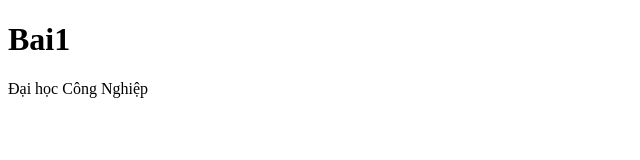
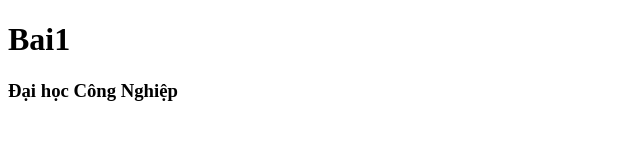
Before and after one commit to caaxinh/19506721-NguyenVanPhuoc, a plain HTML site: page Bai1.html in a window 1280 px wide. Shown: the whole page, without its empty margins (0-640 px from the left). Drawn offline with Linux system fonts and the light colour scheme.

Commit message:
Update Bai1.html

```diff
--- a/Bai1.html
+++ b/Bai1.html
@@ -8,6 +8,6 @@
 </head>
 <body>
     <h1>Bai1</h1>
-    <p> Đại học Công Nghiệp </p>
+    <h3>Đại học Công Nghiệp</h3>
 </body>
 </html>
```
